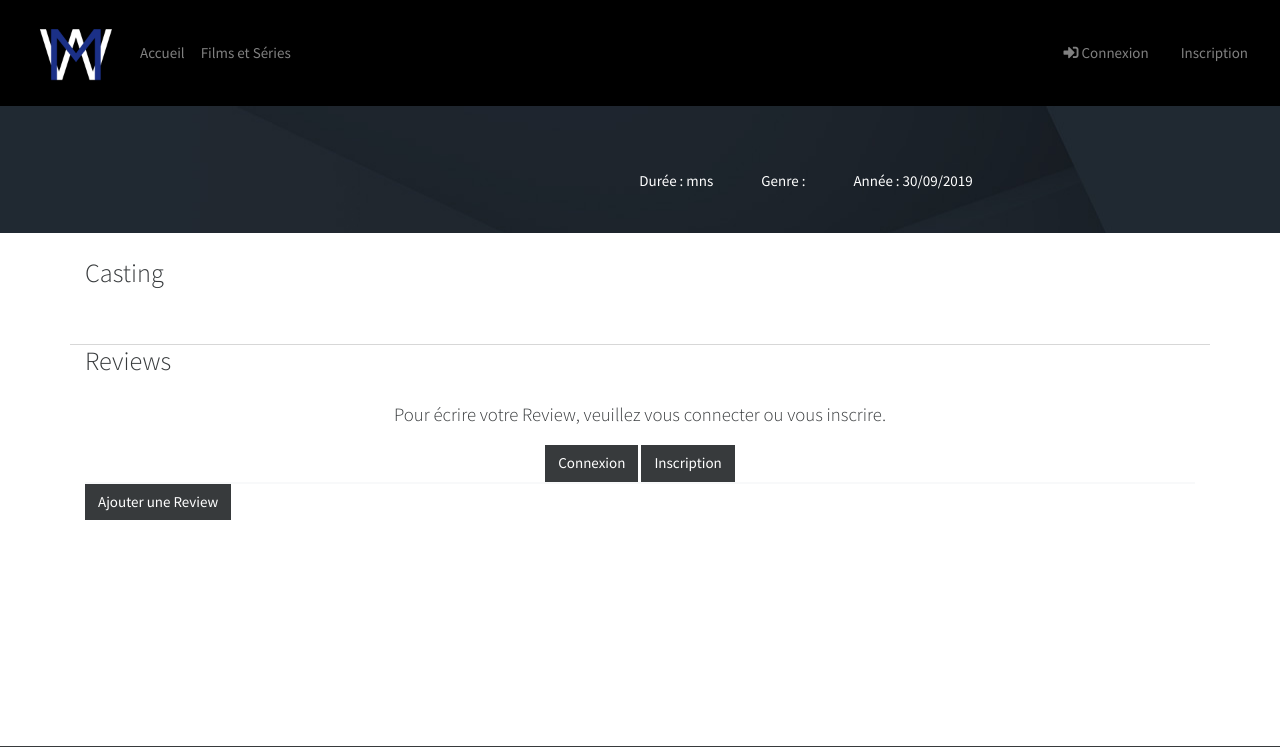
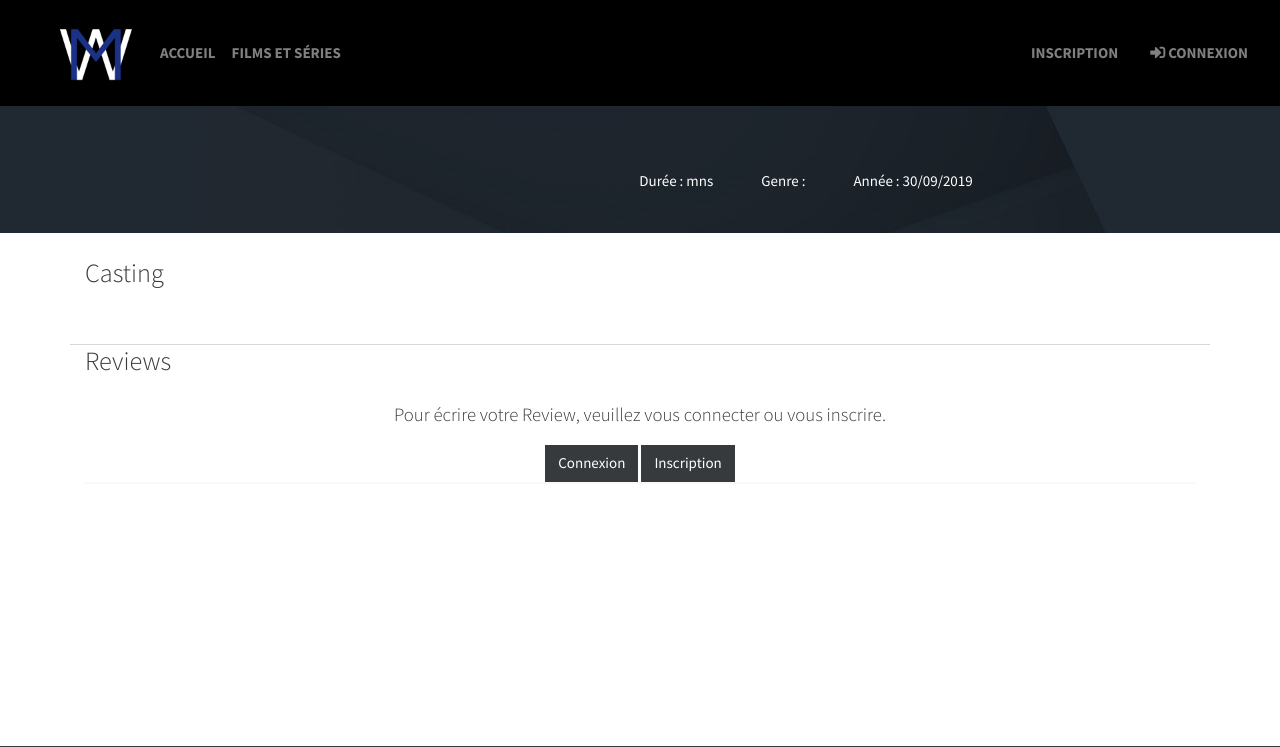
Before and after one commit to amandine1799/ProjetSymfoMovies, a Symfony app: template templates/medias/media.html.twig in a window 1280 px wide. Shown: the top 747 px of the page. Run offline with Twig, Linux system fonts and the light colour scheme; the template is opened without the code that fills it, so the values that code supplies are empty; some libraries are stand-ins or nearby versions.

Commit message:
ajout crud membres / front /

```diff
--- a/public/css/style.css
+++ b/public/css/style.css
@@ -6,13 +6,27 @@ button.navbar-toggler {
   outline: none;
 }
 
-button.btn a {
-  color:white;
+.navbar-collapse a {
+  text-transform: uppercase;
+  font-weight: bold;
 }
 
 .logo {
   height: 80px;
-  margin-left: 20px;
+  margin-left: 40px;
+}
+
+#content-seen, #content-review {
+  display: none;
+}
+
+.btn-circle.btn-lg {
+  width: 3.125rem;
+  height: 3.125rem;
+  padding: 0.625rem 1rem;
+  font-size: 1.125rem;
+  line-height: 1.33;
+  border-radius: 1.563rem;
 }
 
 html, body {
@@ -171,13 +185,11 @@ h1 {
 
 .title-index {
   color: white;
-  font-weight: bold;
 }
 
 .jumbotron {
   background-image: url("../img/back_co.jpg");
 }
-
 
 .jumbotron h1 {
   font-family: 'Abel';
--- a/templates/actors/index.html.twig
+++ b/templates/actors/index.html.twig
@@ -27,7 +27,7 @@
         <h2>Filmographie</h2>
         <div class="d-flex flex-wrap mt-3 mb-3">
         {% for m in actor.media %}
-            <a href="{{ path('medias.show', {'id': m.id}) }}" class="m-1">
+            <a href="{{ path('medias.show', {'id': m.id}) }}" title="{{ m.title }}" class="m-1">
                 <img src="{{ m.poster }}" alt="{{ m.title }}">
             </a>
         {% endfor %}
--- a/templates/base.html.twig
+++ b/templates/base.html.twig
@@ -23,36 +23,36 @@
           <div class="collapse navbar-collapse" id="navbarColor02">
             <ul class="navbar-nav mr-auto">
               <li class="nav-item">
-                <a class="nav-link" href="{{ path('accueil') }}">Accueil</a>
+                <a class="nav-link" href="{{ path('accueil') }}">accueil</a>
               </li>
               <li class="nav-item">
-                <a class="nav-link" href="{{ path('medias.index') }}">Films et Séries</a>
+                <a class="nav-link" href="{{ path('medias.index') }}">films et séries</a>
               </li>
               {% if app.user %}
                 <li class="nav-item">
-                  <a class="nav-link" href="{{ path('medias.dejavu') }}">Liste des médias vus</a>
+                  <a class="nav-link" href="{{ path('medias.dejavu') }}">médias vus <i class="fas fa-check"></i></a>
                 </li>
                 <li class="nav-item">
-                  <a class="nav-link" href="{{ path('medias.wishlist') }}">Liste des médias à visionner</a>
+                  <a class="nav-link" href="{{ path('medias.wishlist') }}">wish list <i class="fas fa-bookmark"></i></a>
                 </li>
                 <li class="nav-item">
-                  <a class="nav-link" href="{{ path('review.list') }}">Mes reviews</a>
+                  <a class="nav-link" href="{{ path('review.list') }}">reviews</a>
                 </li>
               {% endif %}
             </ul>
             {% if app.user %}
               {% if is_granted('ROLE_ADMIN') %}
               <form class="form-inline my-2 my-lg-0">
-                <a class="nav-link" href="{{ path('medias.crud') }}"><i class="fas fa-user-shield"></i> Modération</a>
+                <a class="nav-link" href="{{ path('medias.crud') }}"><i class="fas fa-user-shield"></i> modération</a>
               </form>
               {% endif %}
             {% endif %}
             {% if not app.user %}
-              <a class="nav-link" href="{{ path('login') }}"><i class="fas fa-sign-in-alt"></i> Connexion</a>
-              <a class="nav-link" href="{{ path('security_registration') }}">Inscription</a>
+              <a class="nav-link" href="{{ path('security_registration') }}">inscription</a>
+              <a class="nav-link" href="{{ path('login') }}"><i class="fas fa-sign-in-alt"></i> connexion</a>
               {% else  %}
               <a class="nav-link" title="Profil" href="{{ path('profile') }}"><i class="fas fa-user"></i></a>
-              <a class="nav-link" href="{{ path('logout') }}"><i class="fas fa-sign-out-alt"></i> Déconnexion</a>
+              <a class="nav-link" href="{{ path('logout') }}"><i class="fas fa-sign-out-alt"></i> déconnexion</a>
             {% endif %}
           </div>
         </nav>
--- a/templates/medias/aleatoire.html.twig
+++ b/templates/medias/aleatoire.html.twig
@@ -12,12 +12,12 @@
                 {% set var = app.user.mediaUser(mediaaleatoire) %}
                     <a class="btn btn-secondary text-white mr-3 {% if var is not null and var.haveSeen == true %} btn-info{% endif %} haveSeen"
                     data-url="{{ path('medias.haveseen', {'id': mediaaleatoire.id }) }}" role="button">
-                        <i class="fas fa-film"> Déjà Vu</i>
+                        <i class="fas fa-check"> Déjà Vu</i>
                     </a>
                 {% set var = app.user.mediaUser(mediaaleatoire) %}
                     <a class="btn btn-secondary text-white {% if var is not null and var.wishList == true %}btn-info{% endif %} wishList"
                     data-url="{{ path('medias.wantsee', {'id': mediaaleatoire.id }) }}" role="button">
-                        <i class="far fa-clock"> Wish List</i>
+                        <i class="fas fa-bookmark"> Wish List</i>
                     </a>
             {% endif %}
         </div>
--- a/templates/medias/crud.html.twig
+++ b/templates/medias/crud.html.twig
@@ -8,6 +8,7 @@
 
     <div>
         <a class="btn btn-secondary" href="{{ path('actors.crud') }}" role="button">ESPACE ACTEURS</a>
+        <a class="btn btn-secondary" href="{{ path('membres.crud') }}" role="button">ESPACE MEMBRES</a>
         <a class="btn btn-secondary" href="{{ path('medias.new') }}">Ajouter</a>
     </div>
 
--- a/templates/medias/home.html.twig
+++ b/templates/medias/home.html.twig
@@ -11,7 +11,7 @@
         Et plus encore !</p>
         </div>
         <div class="d-flex justify-content-end">
-            <a class="btn btn-info btn-lg btn-home" href="{{ path('medias.index')}}" role="button">Tous les Médias</a>
+            <a class="btn btn-primary btn-lg btn-home" href="{{ path('medias.index')}}" role="button">Tous les Médias</a>
         </div>
     </div>
     <div class="container">
--- a/templates/medias/media.html.twig
+++ b/templates/medias/media.html.twig
@@ -11,10 +11,10 @@
         <div class="col-lg-8">
           <div class="list-button text-left text-white mt-4">
             {% if app.user %}
-              <a title="J'aime" data-content='1' class="btn btn-secondary getContent {% if app.user.like(media) == 1 %} btn-success {% endif %} like" data-url="{{ path('medias.like', {'id': media.id }) }}" role="button">
+              <a title="J'aime" data-content='1' class="btn-circle btn-lg mr-2 btn btn-secondary getContent {% if app.user.like(media) == 1 %} btn-success {% endif %} like" data-url="{{ path('medias.like', {'id': media.id }) }}" role="button">
                 <i class="far fa-thumbs-up"></i>
               </a>
-              <a title="J'aime pas" data-content='-1' class="btn btn-secondary getContent {% if app.user.like(media) == -1 %} btn-danger {% endif %} dislike" data-url="{{ path('medias.like', {'id': media.id }) }}" role="button">
+              <a title="J'aime pas" data-content='-1' class="btn-circle btn-lg btn btn-secondary getContent {% if app.user.like(media) == -1 %} btn-danger {% endif %} dislike" data-url="{{ path('medias.like', {'id': media.id }) }}" role="button">
                 <i class="far fa-thumbs-down"></i>
               </a>
             {% endif %}
@@ -24,11 +24,11 @@
               {% if app.user %}
                 {% set var = app.user.mediaUser(media) %}
                 <a title="Ajouter à sa liste de médias déjà vu" class="btn btn-secondary {% if var is not null and var.haveSeen == true %} btn-info{% endif %} haveSeen" data-url="{{ path('medias.haveseen', {'id': media.id }) }}" role="button">
-                  <i class="fas fa-film"> Déjà Vu</i>
+                    <i class="fas fa-check"> Déjà Vu</i>
                 </a>
                 {% set var = app.user.mediaUser(media) %}
                 <a title="Ajouter à sa WishList" class="btn btn-secondary {% if var is not null and var.wishList == true %} btn-info{% endif %} wishList" data-url="{{ path('medias.wantsee', {'id': media.id }) }}" role="button">
-                  <i class="far fa-clock"> Wish List</i>
+                  <i class="fas fa-bookmark"> Wish List</i>
                 </a>
               {% endif %}
             </div>
@@ -93,6 +93,8 @@
         </div>
       {% endfor %}
     </div>
-        <a class="btn btn-secondary mb-3" href="{{ path('review.new', {'id': media.id}) }}">Ajouter une Review</a>
-  </div>
+    {% if app.user %}
+      <a class="btn btn-secondary mb-3" href="{{ path('review.new', {'id': media.id}) }}">Ajouter une Review</a>
+    {% endif %}
+    </div>
 {% endblock %}
--- a/templates/reviews/list.html.twig
+++ b/templates/reviews/list.html.twig
@@ -6,8 +6,8 @@
     <div class="title-next">
         <h2>Vous avez {{ reviews|length }} Reviews</h2>
     </div>
-    <div class="container mt-3 mb-3">
-        <div class="card mb-3" style="max-width: 540px;" id="content-review">
+    <div class="container mt-2 mb-3">
+        <div class="card mb-3" style="max-width: 540px;">
             <div class="row no-gutters">
                 {% for review in reviews %}
                 <div class="col-md-4 poster-grid mt-3 mb-3">
```
Also changed, not shown: src/Controller/SecurityController.php (+49 -0 lines), src/Form/UsersType.php (added, +26 -0 lines), templates/medias/dejavu.html.twig (+5 -5 lines), templates/medias/wishlist.html.twig (+5 -5 lines), templates/security/crud.html.twig (added, +38 -0 lines), templates/security/edit.html.twig (added, +27 -0 lines), public/img/badboys4life.jpg, public/img/gemini_man.jpg.
